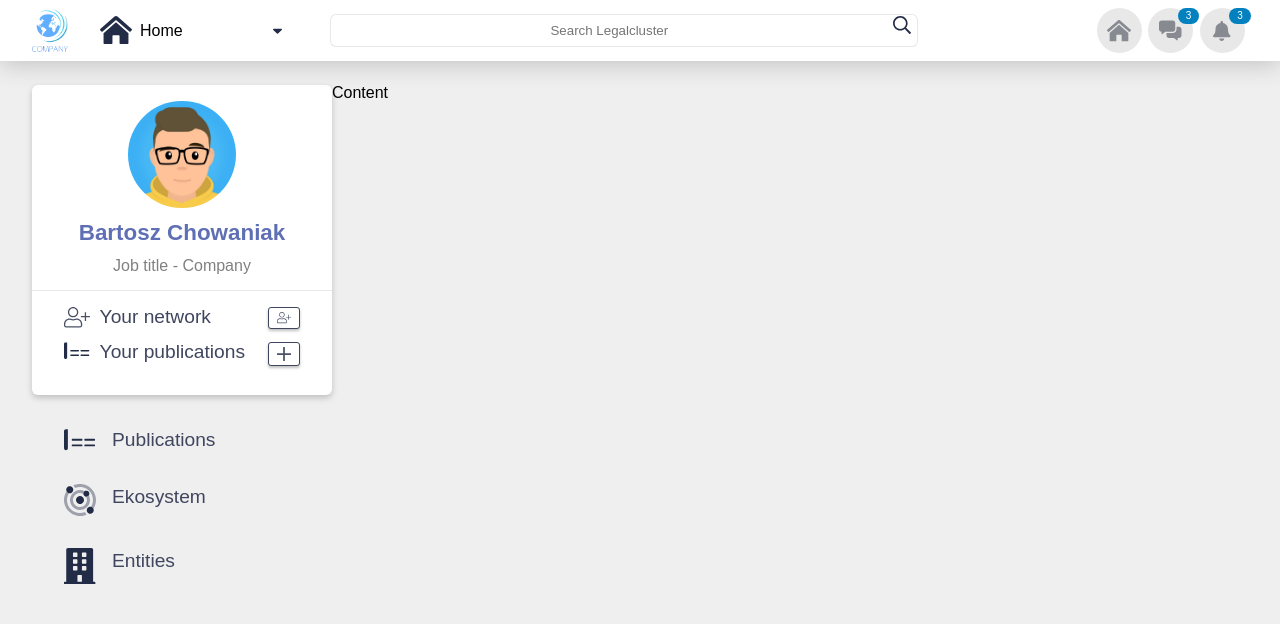
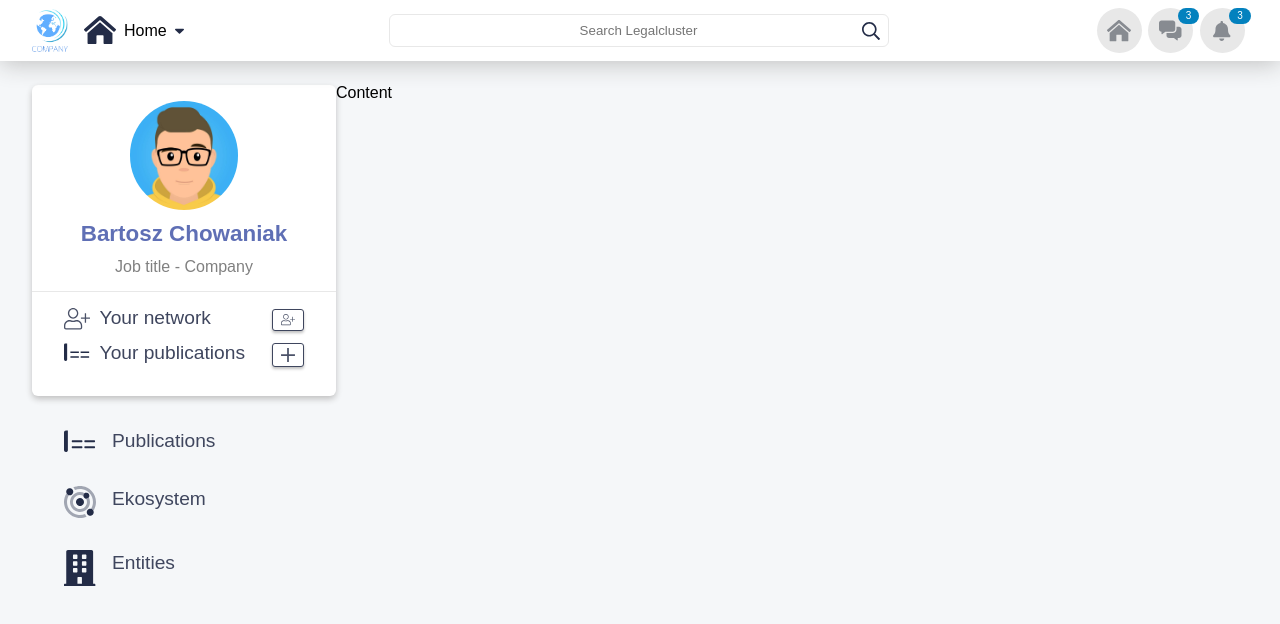
Before and after one commit to ChowaniakBartosz/Projekt-Frameworki, a React (Create React App) app: page / in a window 1280 px wide. Shown: the top 624 px of the page. Built offline with nearby package versions, Linux system fonts and the light colour scheme.

Commit message:
some minor tweaks
added global styles in index.tsx,
created IMenuItem interface,
added alt properties to img tags,
some minor tweaks

```diff
--- a/src/components/LeftMenu/LeftMenu.tsx
+++ b/src/components/LeftMenu/LeftMenu.tsx
@@ -1,5 +1,6 @@
 import React, { FC } from 'react';
 import styled from 'styled-components';
+import {Colors} from '../../styledHelpers/Colors';
 
 // Modules
 import Profile from '../Profile/Profile';
@@ -8,10 +9,11 @@ import Profile from '../Profile/Profile';
 import publicationIcon from '../../assets/icons/publications.svg'
 import ekosystemIcon from '../../assets/icons/ecosystem.svg'
 import entitiesIcon from '../../assets/icons/entities.svg'
+import IMenuItem from '../../interfaces/IMenuItem';
 
 
 const Wrapper = styled.div`
-    width: 300px;
+    width: 25%;
 `;
 
 const Menu = styled.ul`
@@ -27,22 +29,17 @@ const MenuItem = styled.li`
 const MenuIcon = styled.img`
     padding: 1em;
     width: 32px;
-    color: #3f465e;
+    color: ${Colors.PrimaryText};
 `;
 
 const MenuText = styled.p`
     padding: 1em;
     padding-left: 0px;
     font-size: 1.2em;
-    color: #3f465e;
+    color: ${Colors.PrimaryText};
 `;
 
-interface IProps {
-    icon : string,
-    text : string
-}
-
-const Item: FC<IProps> = (props) => {
+const Item: FC<IMenuItem> = (props) => {
     return (
         <MenuItem>
             <MenuIcon src={props.icon} />
--- a/src/components/MainPage/MainPage.tsx
+++ b/src/components/MainPage/MainPage.tsx
@@ -5,12 +5,13 @@ import TopBar from '../TopBar/TopBar';
 import LeftMenu from '../LeftMenu/LeftMenu';
 import Footer from '../Footer/Footer';
 
+import {Colors} from '../../styledHelpers/Colors';
+
 const Wrapper = styled.div`
   display: flex;
   flex-direction: column;
   min-height: 100vh;
-  background-color: #efefef;
-  font-family: Arial, Helvetica, sans-serif;
+  background-color: ${Colors.Background};
 `;
 
 const ContainerWrapper = styled.div`
--- a/src/components/Navigation/Navigation.tsx
+++ b/src/components/Navigation/Navigation.tsx
@@ -13,7 +13,6 @@ const Wrapper = styled.nav`
     justify-content: flex-start;
     align-items: center;
     position: relative;
-    left: 2em;
 `;
 
 const MenuLogo = styled.img`
--- a/src/components/Profile/Profile.tsx
+++ b/src/components/Profile/Profile.tsx
@@ -1,5 +1,6 @@
 import React, { FC } from 'react';
 import styled from 'styled-components';
+import { Colors } from '../../styledHelpers/Colors';
 
 // Assets
 import avatar from '../../assets/avatar.jpg';
@@ -7,10 +8,12 @@ import networkIcon from '../../assets/icons/network.svg';
 import publicationIcon from '../../assets/icons/publications.svg';
 import plusIcon from '../../assets/icons/plus.svg';
 
+import IMenuItem from '../../interfaces/IMenuItem';
+
 const Wrapper = styled.section`
-    background-color: white;
+    background-color: ${Colors.White};
     border-radius: 6px;
-    box-shadow: 0px 3px 6px silver;
+    box-shadow: 0px 3px 6px ${Colors.Silver};
 `;
 
 const Container = styled.div`
@@ -27,7 +30,7 @@ const Photo = styled.img`
 
 const Title = styled.h3`
     font-size: 1.4em;
-    color: #5f6fb5;
+    color: ${Colors.Title};
     text-align: center;
     padding: .6em;
     font-weight: bold;
@@ -40,7 +43,7 @@ const Subtitle = styled.p`
 `;
 
 const Menu = styled.ul`
-    border-top: #e8e8e8 solid 1px;
+    border-top: ${Colors.PrimaryBackground} solid 1px;
     padding: 1em 2em;
 `;
 
@@ -62,7 +65,7 @@ const MenuText = styled.p`
     flex-grow: 1;
     font-size: 1.2em;
     padding-left: .5em;
-    color: #3f465e;
+    color: ${Colors.PrimaryText};
 `;
 
 const MenuAction = styled.a`
@@ -70,27 +73,21 @@ const MenuAction = styled.a`
     margin: 0;
     padding: 4px 8px;
     background-color: #fff;
-    border: #3f465e solid 1px;
+    border: ${Colors.PrimaryText} solid 1px;
     border-radius: 3px;
-    box-shadow: 0px 2px 3px silver;
+    box-shadow: 0px 2px 3px ${Colors.Silver};
     display: flex;
     justify-content: center;
     align-content: center;
 `;
 
-interface IProps {
-    text : string,
-    icon : string,
-    buttonIcon : string
-}
-
-const Item: FC<IProps> = (props) => {
+const Item: FC<IMenuItem> = (props) => {
     return (
         <MenuItem>
             <MenuIcon src={props.icon} />
             <MenuText>{props.text}</MenuText>
             <MenuAction>
-                <img src={props.buttonIcon} />
+                <img src={props.buttonIcon} alt="Button icon" />
             </MenuAction>
         </MenuItem>
     );
@@ -100,7 +97,7 @@ const Profile: FC = () => {
     return (
         <Wrapper>
             <Container>
-            <Photo src={avatar} />
+            <Photo src={avatar} alt="Profile picture" />
             <Title>Bartosz Chowaniak</Title>
             <Subtitle>Job title - Company</Subtitle>
             </Container>
--- a/src/components/Searchbar/Searchbar.tsx
+++ b/src/components/Searchbar/Searchbar.tsx
@@ -1,39 +1,36 @@
 import React, { FC } from 'react'
 import styled from 'styled-components'
+import {Colors} from '../../styledHelpers/Colors';
 
 // Assets
 import searchLogo from '../../assets/icons/search.svg';
 
 const Wrapper = styled.form`
     display: flex;
-    flex-grow: 3;
+    flex: 1 1 auto;
     position: relative;
-    left: 5em;
+    align-items: center;
+    max-width: 500px;
 `;
 
 const Input = styled.input`
-    color: #c3c5c8;
-    border: #e8e8e8 solid 1px;
-    border-right: 0px;
-    width: 65%;
+    color: ${Colors.SearchText};
+    border: ${Colors.PrimaryBackground} solid 1px;
+    width: 100%;
     border-radius: 6px;
-    border-top-right-radius: 0;
-    border-bottom-right-radius: 0;
     padding: 8px 4px;
     margin: 0;
     text-align: center;
 `;
 
 const SearchButton = styled.button`
-    background-color: #fff;
-    background-repeat: no-repeat;
-    border: #e8e8e8 solid 1px;
-    border-left: none;
-    border-top-right-radius: 6px;
-    border-bottom-right-radius: 6px;
+    background: none;
+    border: none;
     display: flex;
     justify-content: center;
     align-content: center;
+    position: absolute;
+    right: 0.2em;
 `;
 
 const SearchBar: FC = () => {
@@ -41,7 +38,7 @@ const SearchBar: FC = () => {
         <Wrapper>
             <Input placeholder="Search Legalcluster" />
             <SearchButton>
-                <img src={searchLogo} />
+                <img src={searchLogo} alt="Search icon" />
             </SearchButton>
         </Wrapper>
     );
--- a/src/components/TopBar/TopBar.tsx
+++ b/src/components/TopBar/TopBar.tsx
@@ -1,5 +1,6 @@
 import React, {FC} from 'react';
 import styled from 'styled-components';
+import {Colors} from '../../styledHelpers/Colors';
 
 import logo from '../../assets/logo.png';
 import bellIcon from '../../assets/icons/bell.svg';
@@ -11,9 +12,9 @@ import SearchBar from '../SearchBar/SearchBar';
 
 
 const Wrapper = styled.div`
-    background-color: #fff;
+    background-color: ${Colors.White};
     width: 100%;
-    box-shadow: 0px 3px 24px silver;
+    box-shadow: 0px 3px 24px ${Colors.Silver};
 	z-index: 999;
     position: relative;
 `;
@@ -21,9 +22,17 @@ const Wrapper = styled.div`
 const Container = styled.div`
     display: flex;
     align-items: center;
+    justify-content: space-between;
+    gap: 1em;
     padding: .3em;
     padding-left: 2em;
     padding-right: 2em;
+`;
+
+const TopBarsLeftSideWrapper = styled.div`
+    display: flex;
+    align-items: center;
+    gap: 1em;
 `;
 
 const BrandLogo = styled.img`
@@ -38,7 +47,7 @@ const Menu = styled.div`
 `;
 
 const MenuItem = styled.div`
-    background-color: #e8e8e8;
+    background-color: ${Colors.PrimaryBackground};
     min-width: 26px;
     min-height: 26px;
     margin: .2em;
@@ -51,8 +60,8 @@ const MenuItem = styled.div`
 `;
 
 const Badge = styled.p`
-    background-color: #0381be;
-    color: white;
+    background-color: ${Colors.BadgeBackground};
+    color: ${Colors.White};
     text-align: center;
     font-size: 10px;
     border-radius: 12px;
@@ -66,22 +75,24 @@ const TopBar: FC = () => {
 	return (
 		<Wrapper>
             <Container>
-                <BrandLogo src={logo}  alt="MyCompanyName" title="MyCompanyName" />
-                <Navigation />
+                <TopBarsLeftSideWrapper>
+                    <BrandLogo src={logo}  alt="MyCompanyName" title="MyCompanyName" />
+                    <Navigation />
+                </TopBarsLeftSideWrapper>
                 <SearchBar />
 
                 <Menu>
                     <MenuItem>
-                        <img src={homeIcon} />
+                        <img src={homeIcon} alt="Home icon" />
                     </MenuItem>
 
                     <MenuItem>
-                        <img src={commentsIcon} />
+                        <img src={commentsIcon} alt="Comments icon" />
                         <Badge>3</Badge>
                     </MenuItem>
 
                     <MenuItem>
-                        <img src={bellIcon} />
+                        <img src={bellIcon} alt="Bell icon" />
                         <Badge>3</Badge>
                     </MenuItem>
                 </Menu>
--- a/src/index.tsx
+++ b/src/index.tsx
@@ -1,12 +1,20 @@
 import React from 'react';
 import ReactDOM from 'react-dom';
 import { Reset } from 'styled-reset';
+import {createGlobalStyle} from 'styled-components'
 
 import MainPage from './components/MainPage/MainPage';
+
+const GlobalStyle = createGlobalStyle`
+  body {
+    font-family: Arial, Helvetica, sans-serif;
+  }
+`;
 
 ReactDOM.render(
   <>
     <Reset />
+    <GlobalStyle />
     <MainPage />
   </>,
   document.getElementById('root')
--- /dev/null
+++ b/src/interfaces/IMenuItem.tsx
@@ -0,0 +1,5 @@
+export default interface IMenuInterface {
+    text: string,
+    icon: string,
+    buttonIcon? : string
+}
--- a/src/styledHelpers/Colors.ts
+++ b/src/styledHelpers/Colors.ts
@@ -1,4 +1,15 @@
 export const Colors = {
-    white: '#FFF',
-    black: '#000'
+    White: '#fff',
+    Silver: 'silver',
+    Gray: 'gray',
+    Background: '#f5f7f9',
+    PrimaryText: '#3f465e',
+    PrimaryBackground: '#e8e8e8',
+    BadgeBackground: '#0381be',
+
+    // SearchBar text color
+    SearchText: '#c3c5c8',
+
+    // Profile name text color
+    Title: '#5f6fb5',
 }
```
